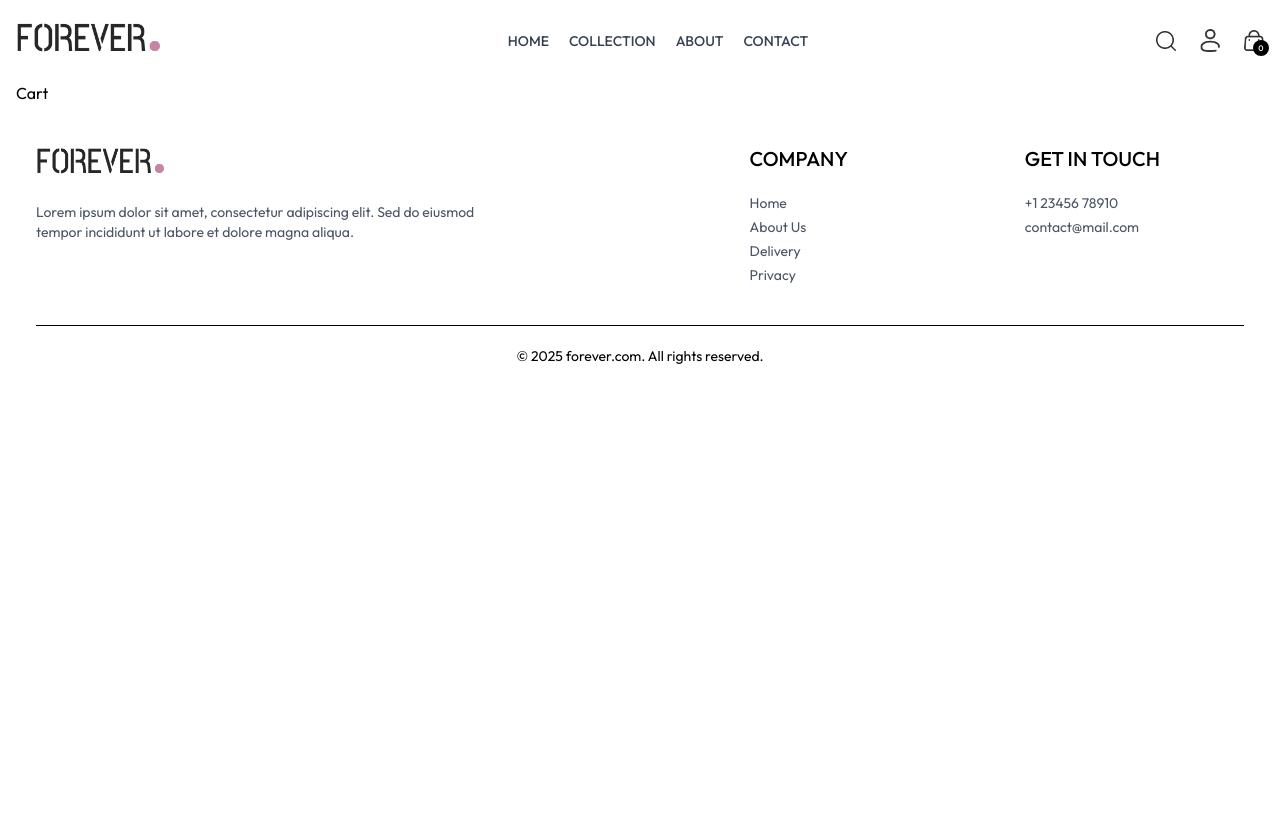
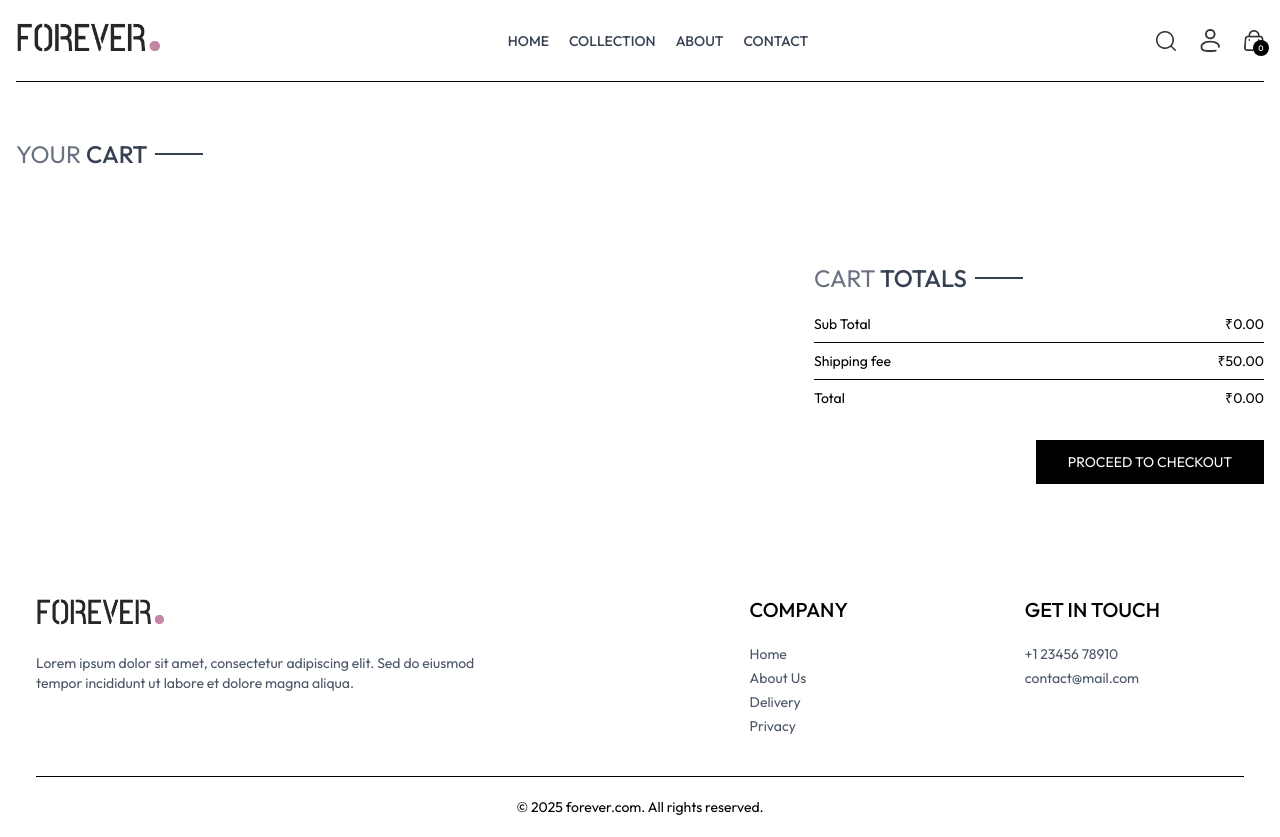
Before and after one commit to Smrd1104/mens-wear, a React (Vite) app in the folder frontend/: page /cart in a window 1280 px wide. Before the commit the page ends 800 px from the top, so only its background shows below. Built offline with nearby package versions, Linux system fonts and the light colour scheme.

Commit message:
cart completed

```diff
--- /dev/null
+++ b/frontend/src/components/CartTotal.jsx
@@ -0,0 +1,34 @@
+import React, { useContext } from 'react'
+import { ShopContext } from '../context/ShopContext'
+import Title from "../components/Title"
+
+const CartTotal = () => {
+
+    const { currency, delivery_fee, getCartAmount } = useContext(ShopContext)
+    return (
+        <div className='w-full'>
+            <div className='text-2xl'>
+                <Title text1={'cart'} text2={'totals'} />
+            </div>
+
+            <div className='flex flex-col gap-2 mt-2 text-sm'>
+                <div className='flex justify-between'>
+                    <p>Sub Total</p>
+                    <p>{currency}{getCartAmount()}.00</p>
+                </div>
+                <hr />
+                <div className='flex justify-between'>
+                    <p>Shipping fee</p>
+                    <p>{currency}{delivery_fee}.00</p>
+                </div>
+                <hr />
+                <div className='flex justify-between'>
+                    <p>Total</p>
+                    <p>{currency}{getCartAmount() === 0 ? 0 : getCartAmount() + delivery_fee}.00</p>
+                </div>
+            </div>
+        </div>
+    )
+}
+
+export default CartTotal
--- a/frontend/src/context/ShopContext.jsx
+++ b/frontend/src/context/ShopContext.jsx
@@ -1,6 +1,8 @@
 import { createContext, useEffect, useState } from "react";
 import { products } from "../assets/frontend_assets/assets";
 import { toast } from "react-toastify";
+import { useNavigate } from 'react-router-dom';
+
 
 // Create context
 export const ShopContext = createContext();
@@ -8,10 +10,11 @@
 // Provider component
 export const ShopProvider = ({ children }) => {
   const currency = "₹";
-  const deliver_fee = 10;
+  const delivery_fee = 50;
   const [search, setSearch] = useState('');
   const [showSearch, setShowSearch] = useState(false);
   const [cartItems, setCartItems] = useState({})
+  const navigate = useNavigate()
 
   const addToCart = async (itemId, size) => {
 
@@ -53,6 +56,36 @@
     return totalCount
   }
 
+
+  const updateQuantity = async (itemId, size, quantity) => {
+
+    let cartData = structuredClone(cartItems);
+
+    cartData[itemId][size] = quantity;
+
+    setCartItems(cartData)
+
+  }
+
+
+  const getCartAmount = () => {
+    let totalAmount = 0;
+
+    for (const itemId in cartItems) {
+      const itemInfo = products.find((product) => product._id === itemId);
+      if (!itemInfo) continue;
+
+      for (const size in cartItems[itemId]) {
+        const quantity = cartItems[itemId][size];
+        if (quantity > 0) {
+          totalAmount += itemInfo.price * quantity;
+        }
+      }
+    }
+
+    return totalAmount;
+  };
+
   useEffect(() => {
     console.log(cartItems)
   }, [cartItems])
@@ -60,12 +93,17 @@
   const value = {
     products,
     currency,
-    deliver_fee,
+    delivery_fee,
     search,
     setSearch,
     showSearch,
     setShowSearch,
-    cartItems, addToCart, getCartCount
+    cartItems,
+    addToCart,
+    getCartCount,
+    updateQuantity,
+    getCartAmount,
+    navigate
   };
 
   return (
--- a/frontend/src/pages/Cart.jsx
+++ b/frontend/src/pages/Cart.jsx
@@ -1,8 +1,82 @@
-import React from 'react'
+import React, { useContext, useEffect, useState } from 'react'
+import { ShopContext } from "../context/ShopContext"
+import Title from "../components/Title"
+import { assets, products } from '../assets/frontend_assets/assets'
+import CartTotal from '../components/CartTotal'
+const Cart = () => {
 
-const Cart = () => {
+  const { product, currency, cartItems, updateQuantity, navigate } = useContext(ShopContext)
+
+  const [cartData, setCartData] = useState([]);
+
+  useEffect(() => {
+
+    const tempData = [];
+
+    for (const items in cartItems) {
+      for (const item in cartItems[items]) {
+        if (cartItems[items][item] > 0) {
+          tempData.push({
+            _id: items,
+            size: item,
+            quantity: cartItems[items][item]
+
+          })
+        }
+      }
+    }
+    setCartData(tempData)
+  }, [cartItems])
   return (
-    <div>Cart</div>
+    <div className='border-t pt-14'>
+      <div className='text-2xl mb-3'>
+        <Title text1={"your"} text2={"cart"} />
+      </div>
+      <div>
+        {
+          cartData.map((item, index) => {
+            const productData = products.find((product) => product._id === item._id);
+
+            return (
+              <div key={index} className='py-4 border-t border-b text-gray-700 grid grid-cols-[4fr_0.5fr_0.5fr] sm:grid-cols-[4fr_2fr_0.5fr] items-center gap-4'>
+                <div className='flex items-start gap-6'>
+                  <img src={productData.image[0]} alt='' className='w-16 sm:w-20' />
+                  <div>
+                    <p className='text-xs sm:text-lg font-medium'>{productData.name}</p>
+                    <div className='flex items-center gap-5 mt-2'>
+                      <p>{currency}{productData.price}</p>
+                      <p className='px-2 sm:px-3 sm:py-0.5 border bg-slate-50'>{item.size}</p>
+                    </div>
+                  </div>
+                </div>
+
+                {/* ✅ Responsive input */}
+                <input
+                  onChange={(e) => e.target.value === "" || e.target.value === "0" ? null : updateQuantity(item._id, item.size, Number(e.target.value))}
+                  type='number'
+                  min={1}
+                  defaultValue={item.quantity}
+                  className='w-12 sm:w-16 px-1 sm:px-2 py-1 border rounded text-sm'
+                />
+
+                <img onClick={() => updateQuantity(item._id, item.size, 0)} src={assets.bin_icon} alt='' className='w-4 mr-4 sm:w-5 cursor-pointer' />
+              </div>
+
+            );
+          })
+        }
+      </div>
+
+      <div className=' flex justify-end my-20'>
+        <div className='w-full sm:w-[450px]'>
+          <CartTotal />
+          <div className='w-full text-end'>
+            <button onClick={() => navigate('/place-order')} className='uppercase bg-black text-white text-sm my-8 px-8 py-3'>proceed to checkout</button>
+          </div>
+        </div>
+      </div>
+
+    </div>
   )
 }
 
```
